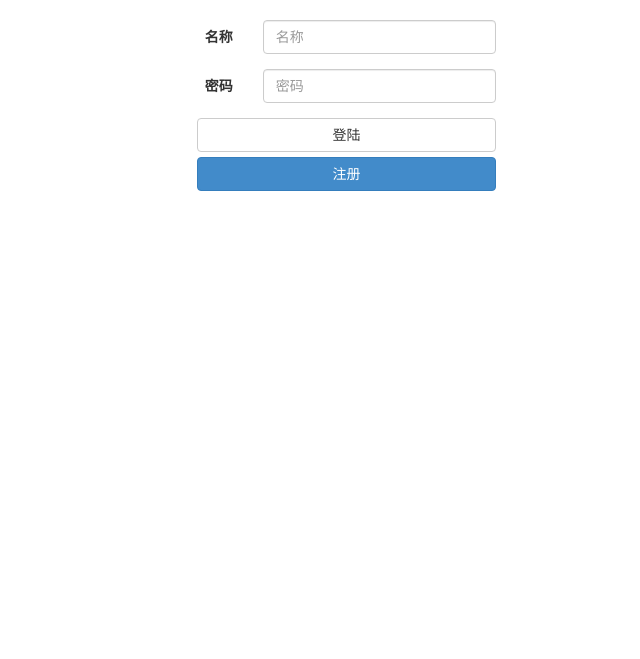
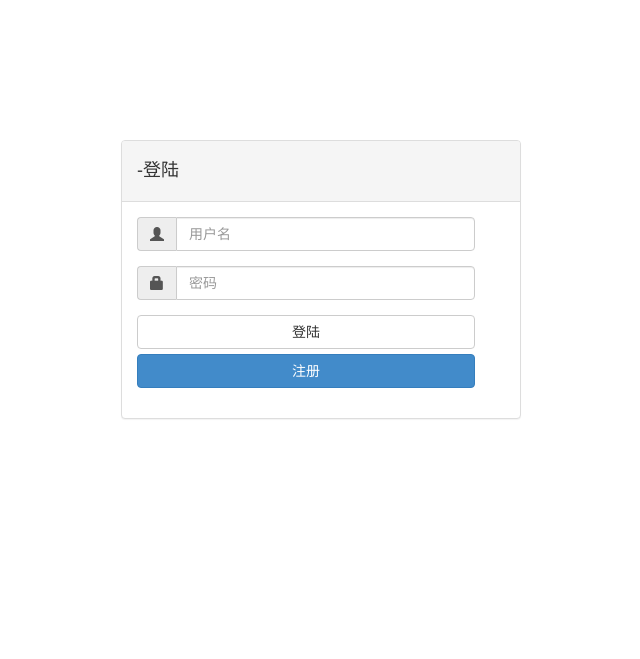
Before and after one commit to kj415j45/Site-Manager, a PHP site: page /login.php in a window 1280 px wide. Shown: the part 51-710 px from the top of the page, without its empty margins (319-959 px from the left). Run offline with PHP 8.4, Linux system fonts and the light colour scheme; data that the repository does not hold is empty; a stand-in replaces the project's code that opens the database connection; some libraries are stand-ins or nearby versions.

Commit message:
Update login ui (登陆界面·改III)

```diff
--- a/login.php
+++ b/login.php
@@ -5,7 +5,7 @@
     <meta charset="utf-8">
     <meta http-equiv="X-UA-Compatible" content="IE=edge">
     <meta name="viewport" content="width=device-width, initial-scale=1">
-    <title><?php echo $site_name ?></title>
+    <title><?php echo $site_name ?>-登陆</title>
 
     <!-- Bootstrap -->
     <link href="css/bootstrap.min.css" rel="stylesheet">
@@ -39,29 +39,34 @@
     <?php require "header.php" ?>
 
     <div class="container">
-        <div class="col-sm-offset-4">
+        <div style="margin-left:auto;margin-right:auto;margin-top:120px;width:400px">
+            <div class="panel panel-default">
+                <div class="panel-heading">
+                    <h4><?php echo $site_name ?>-登陆</h4>
+                </div>
+                <div class="panel-body">
                     <form class="form-horizontal" name="login_form" onsubmit="return false;" method="post" action="login.php" role="form">
-          <div class="form-group">
-            <label for="inputName" class="col-sm-2 control-label">名称</label>
-            <div class="col-sm-4">
-                <input type="text" class="form-control" id="username" placeholder="名称">
+                      <div class="form-group col-sm-12">
+                        <div class="input-group">
+                            <div class="input-group-addon"><span class="glyphicon glyphicon-user"></span></div>
+                            <input type="text" class="form-control" id="username" placeholder="用户名">
                             </div>
                       </div>
-          <div class="form-group">
-            <label for="inputPassword" class="col-sm-2 control-label">密码</label>
-            <div class="col-sm-4">
+                      <div class="form-group col-sm-12">
+                        <div class="input-group">
+                            <div class="input-group-addon"><span class="glyphicon glyphicon-lock"></span></div>
                             <input type="password" class="form-control" id="password" placeholder="密码">
                             </div>
                       </div>
-          <div class="form-group">
-            <div class="col-sm-offset-1 col-sm-5">
+                      <div class="form-group col-sm-12">
                           <input type="hidden" name="md5password" id="md5password">
                           <input type="hidden" name="method" id="method">
                           <button type="submit" onClick="login()" class="btn btn-default btn-block">登陆</button>
                           <button type="submit" onClick="regist()" class="btn btn-primary btn-block">注册</button>
                       </div>
+                    </form>
                   </div>
-        </form>
+            </div>
         </div>
     </div>
 
```
Lines whose indentation alone changed are shown as unchanged.
